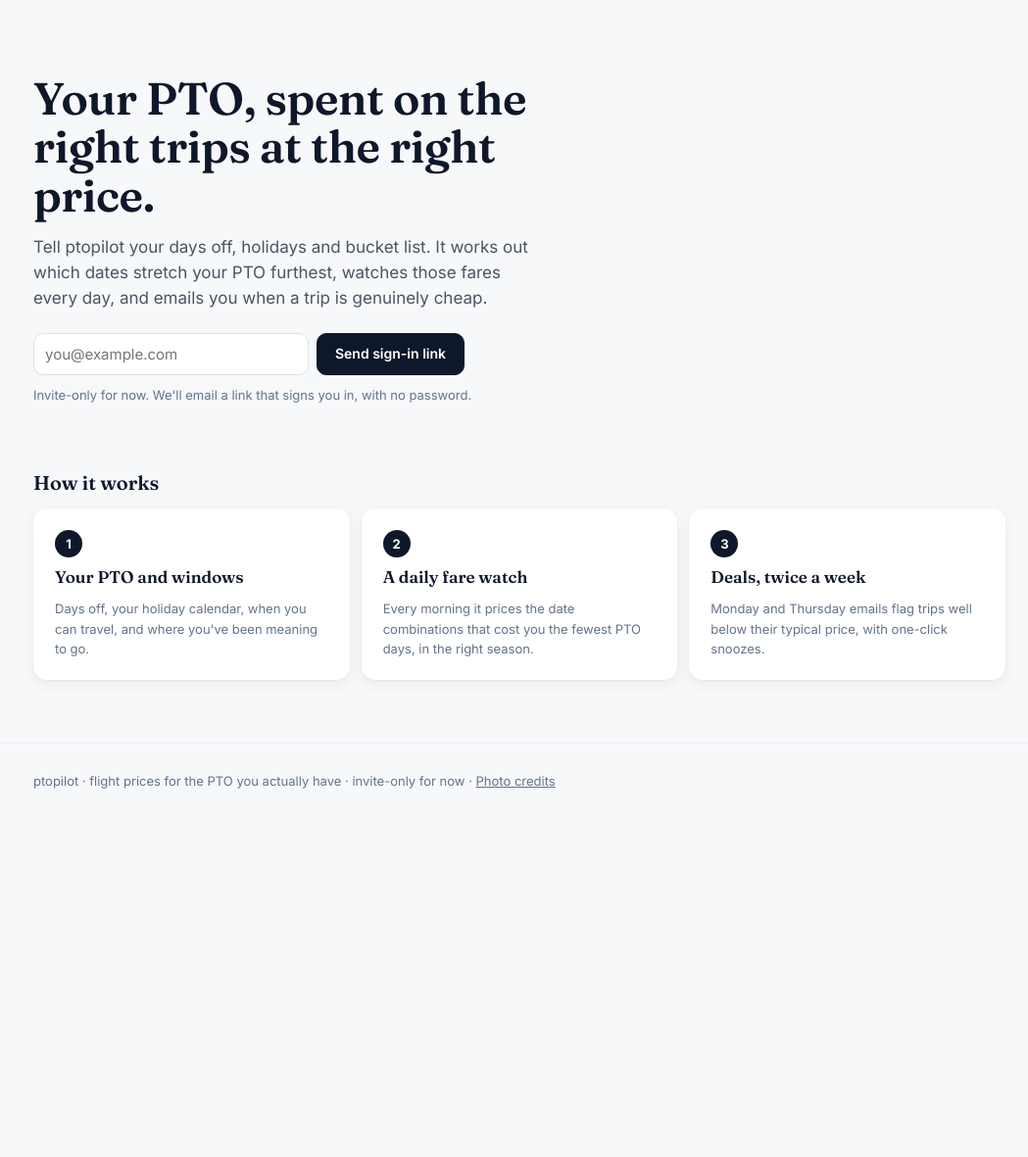
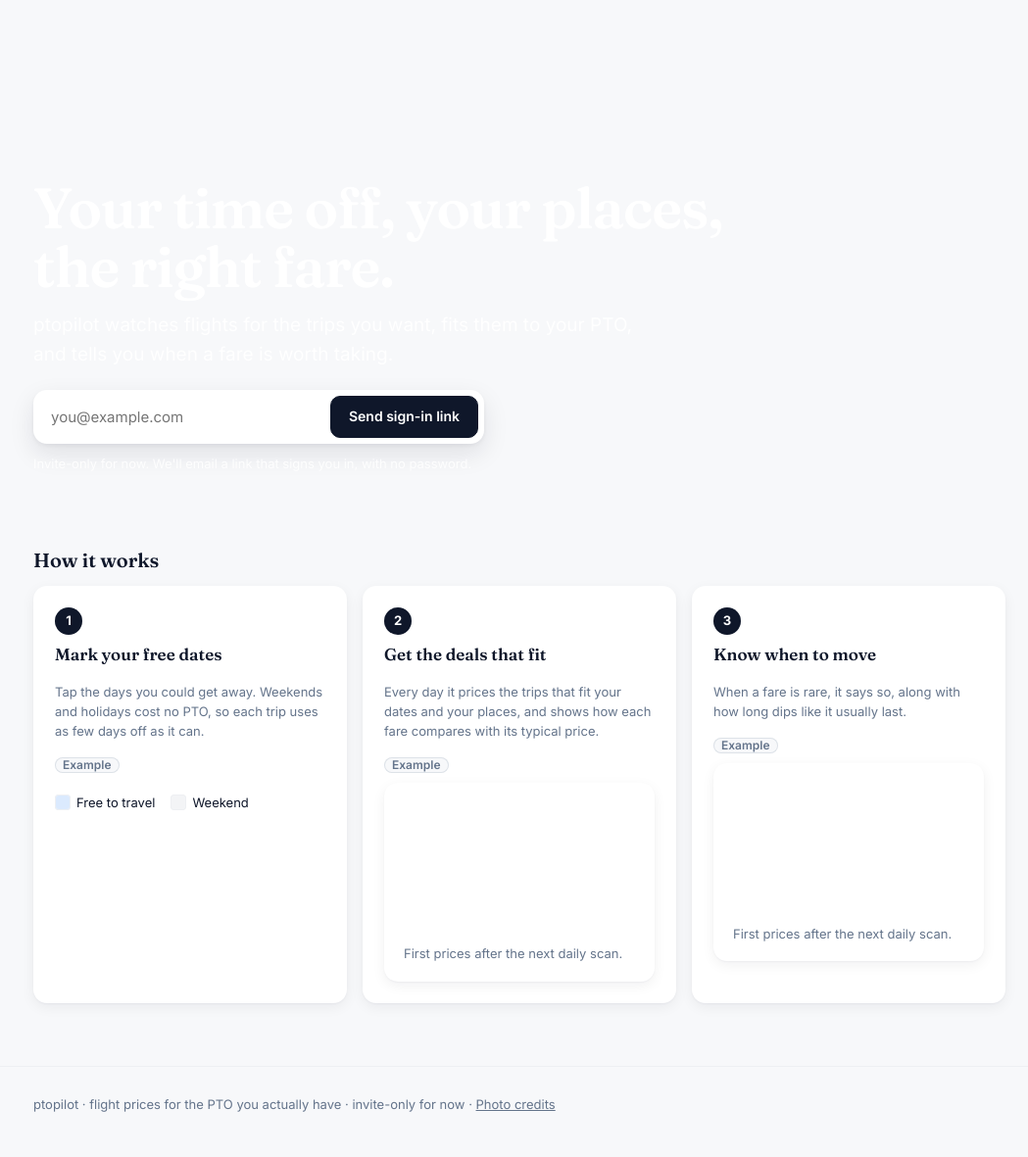
Before and after one commit to nick-dahl/ptopilot, a FastAPI app: template ptopilot/web/templates/landing.html in a window 1280 px wide. Shown: the part 55-1236 px from the top of the page at 98% size, without its empty margins (110-1159 px from the left). Before the commit the page ends 860 px from the top, so only its background shows below. Run offline with FastAPI, Linux system fonts and the light colour scheme; the template is opened without the code that fills it, so the values that code supplies are empty; parts of the project's set-up code (start-up, migrations or seed data) failed here and were passed over.

Commit message:
feat(web): a landing page that sells it
A full-width Torres del Paine hero with the promise and the sign-in box, then
three "how it works" panels of real components labelled Example: the planner's
month table (drawn without tap targets), a deal card and a Rare standout card,
both with their cover photos. No claims about users or savings.

Co-Authored-By: Claude Opus 5.5 <noreply@anthropic.com>

```diff
--- a/ptopilot/web/app.py
+++ b/ptopilot/web/app.py
@@ -83,7 +83,7 @@ from ptopilot.web.history import (
     typical_band,
 )
 from ptopilot.web.planner_view import months_ahead, plan_context, too_short
-from ptopilot.web.samples import sample_cards
+from ptopilot.web.samples import landing
 from ptopilot.web.viz import sparkline, trend_chart, trend_direction
 
 log = logging.getLogger(__name__)
@@ -317,7 +317,7 @@ def create_app(
     @app.get("/")
     def dashboard(request: Request, saved: int = 0):
         if not current_email(request):
-            return page(request, "landing.html", samples=sample_cards(fixed_geo or load_geo()))
+            return page(request, "landing.html", ex=landing(fixed_geo or load_geo()))
         with session_scope(engine) as s:
             user = signed_in_user(s, request)
             if onboarding.needs_welcome(user):
--- a/ptopilot/web/static/app.css
+++ b/ptopilot/web/static/app.css
@@ -226,21 +226,37 @@ a.dest-card:hover { box-shadow: var(--shadow-lift); transform: translateY(-1px);
 .nowrap { white-space: nowrap; }
 .trend-axis { display: flex; justify-content: space-between; color: var(--muted); font-size: 12px; }
 
-/* Landing */
-.landing-hero { display: grid; gap: 28px; align-items: center; padding: 24px 0 36px; }
-@media (min-width: 768px) { .landing-hero { grid-template-columns: 1.1fr 1fr; padding: 48px 0 56px; } }
-.landing-hero h1 { font-size: clamp(32px, 5vw, 46px); line-height: 1.08; }
+/* Landing: a full-width photo hero with the promise and sign-in, then three panels of real components. */
+:root { --landing-hero-height: 420px; --landing-scrim: linear-gradient(180deg, rgba(15, 23, 42, .12) 0%, rgba(15, 23, 42, .35) 45%, rgba(15, 23, 42, .78) 100%); }
+@media (min-width: 768px) { :root { --landing-hero-height: 520px; } }
+.site-header:has(+ .landing-hero) { margin-bottom: 0; }
+.landing-hero + main.wrap { padding-top: 40px; }
+.cover.landing-hero { display: flex; flex-direction: column; justify-content: flex-end; min-height: var(--landing-hero-height); padding: 56px 0 36px; }
+.cover.landing-hero.has-photo { min-height: var(--landing-hero-height); background-image: var(--landing-scrim), var(--cover, none), linear-gradient(135deg, var(--dest), color-mix(in srgb, var(--dest) 70%, #000)); }
+.landing-hero-body { width: 100%; }
+.landing-hero h1 { font-size: clamp(34px, 6vw, 58px); line-height: 1.05; letter-spacing: -.02em; max-width: 13em; }
 .lede { font-size: 17px; color: #4b5563; margin: 14px 0 22px; max-width: 34em; }
-.signin { display: flex; flex-wrap: wrap; gap: 8px; max-width: 440px; }
-.signin input { flex: 1 1 220px; }
-.samples { display: grid; gap: 12px; }
+.landing-hero .lede { color: rgba(255, 255, 255, .92); font-size: clamp(16px, 2vw, 19px); }
+.signin { display: flex; flex-wrap: wrap; gap: 8px; max-width: 460px; }
+.signin input { flex: 1 1 220px; min-width: 0; }
+.landing-hero .signin { padding: 6px; border-radius: var(--radius); background: var(--surface); box-shadow: var(--shadow-lift); text-shadow: none; }
+.landing-hero .signin input { border-color: transparent; }
+.landing-hero .signin .btn { flex: 1 0 auto; }
+@media (min-width: 480px) { .landing-hero .signin .btn { flex: 0 0 auto; } }
+.signin-note { margin: 10px 0 0; color: rgba(255, 255, 255, .85); }
+.landing-hero .cover-credit { top: auto; bottom: 10px; right: var(--gutter); opacity: .85; }
 .sample-label { position: absolute; top: 10px; right: 12px; background: rgba(255, 255, 255, .2); color: #fff; }
-.samples .dest-card { position: relative; }
-.steps { display: grid; gap: 12px; grid-template-columns: 1fr; counter-reset: step; }
-@media (min-width: 768px) { .steps { grid-template-columns: repeat(3, 1fr); } }
-.step { counter-increment: step; }
+.steps { display: grid; gap: 16px; grid-template-columns: 1fr; counter-reset: step; list-style: none; margin: 0; padding: 0; }
+@media (min-width: 900px) { .steps { grid-template-columns: repeat(3, minmax(0, 1fr)); } }
+@media (min-width: 600px) and (max-width: 899px) { .steps { grid-template-columns: repeat(2, minmax(0, 1fr)); } .steps .step:first-child { grid-column: 1 / -1; } }
+.step { counter-increment: step; display: flex; flex-direction: column; }
 .step p { margin: 6px 0 0; }
 .step::before { content: counter(step); display: inline-grid; place-items: center; width: 28px; height: 28px; border-radius: 50%; background: var(--btn); color: #fff; font: 700 13px/1 var(--sans); margin-bottom: 10px; }
+.example { margin: 16px 0 0; display: grid; gap: 10px; }
+.example figcaption { line-height: 1; }
+.example-tag { background: var(--bg); color: var(--muted); box-shadow: inset 0 0 0 1px var(--border); }
+.example .legend { margin: 0; }
+.months-one { grid-template-columns: minmax(0, 300px); }
 .sr-only { position: absolute; width: 1px; height: 1px; overflow: hidden; clip: rect(0 0 0 0); white-space: nowrap; }
 
 /* destinations page */
--- a/ptopilot/web/templates/_components.html
+++ b/ptopilot/web/templates/_components.html
@@ -159,8 +159,9 @@
 {%- endmacro %}
 
 {# The tap-calendar's month tables (the year planner, and the profile's company days off; static/daygrid.js).
-   months: [(name, weeks of day cells)] from planner_view. year: added to each month's label when given. #}
-{% macro month_tables(months, year=None) -%}
+   months: [(name, weeks of day cells)] from planner_view. year: added to each month's label when given.
+   interactive=False draws a picture of it (the landing page's example): no tap targets. #}
+{% macro month_tables(months, year=None, interactive=True) -%}
 {% for name, weeks in months %}
       <table class="month" aria-label="{{ name }}{% if year %} {{ year }}{% endif %}">
         <caption>{{ name }}</caption>
@@ -169,7 +170,7 @@
         {% for week in weeks %}
         <tr>
           {% for c in week %}
-          {% if c %}<td class="day{{ ' we' if c.weekend }}{{ ' hol' if c.holiday }}{{ ' off' if c.day_off }}{{ ' open' if c.open }}{{ ' booked' if c.booked }}" data-date="{{ c.date.isoformat() }}" tabindex="0"{% if c.booked %} title="{{ c.booked }} (booked)"{% elif c.holiday %} title="{{ c.holiday }}"{% endif %}>{{ c.date.day }}</td>
+          {% if c %}<td class="day{{ ' we' if c.weekend }}{{ ' hol' if c.holiday }}{{ ' off' if c.day_off }}{{ ' open' if c.open }}{{ ' booked' if c.booked }}"{% if interactive %} data-date="{{ c.date.isoformat() }}" tabindex="0"{% endif %}{% if c.booked %} title="{{ c.booked }} (booked)"{% elif c.holiday %} title="{{ c.holiday }}"{% endif %}>{{ c.date.day }}</td>
           {% else %}<td class="pad"></td>{% endif %}
           {% endfor %}
         </tr>
--- a/ptopilot/web/templates/base.html
+++ b/ptopilot/web/templates/base.html
@@ -27,6 +27,7 @@
     </nav>
   </div>
 </header>
+{% block hero %}{% endblock %}
 <main class="wrap">
 {% block content %}{% endblock %}
 </main>
--- a/ptopilot/web/templates/landing.html
+++ b/ptopilot/web/templates/landing.html
@@ -1,29 +1,53 @@
 {% extends "base.html" %}
-{% from "_components.html" import dest_card %}
-{% block title %}ptopilot · flight deals that fit your PTO{% endblock %}
-{% block content %}
-<section class="landing-hero">
-  <div>
-    <h1>Your PTO, spent on the right trips at the right price.</h1>
-    <p class="lede">Tell ptopilot your days off, holidays and bucket list. It works out which dates stretch your PTO furthest, watches those fares every day, and emails you when a trip is genuinely cheap.</p>
+{% from "_components.html" import cover, dest_card, month_tables %}
+{% block title %}ptopilot · Your time off, your places, the right fare{% endblock %}
+{% block hero %}
+{# The credit always shows on this cover, so the cover needs no focus stop of its own (link=True). #}
+{% call cover(ex.hero, ex.hero_photo, "landing-hero", link=True) %}
+  <div class="wrap landing-hero-body">
+    <h1>Your time off, your places, the right fare.</h1>
+    <p class="lede">ptopilot watches flights for the trips you want, fits them to your PTO, and tells you when a fare is worth taking.</p>
     <form id="sign-in" class="signin" method="post" action="/login">
       <label class="sr-only" for="email">Email</label>
       <input id="email" name="email" type="email" autocomplete="email" placeholder="you@example.com" required>
       <button class="btn" type="submit">Send sign-in link</button>
     </form>
-    <p class="muted small mt-sm">Invite-only for now. We'll email a link that signs you in, with no password.</p>
+    <p class="small signin-note">Invite-only for now. We'll email a link that signs you in, with no password.</p>
   </div>
-  <div class="samples" aria-label="Example deals">
-    {% for card in samples %}{{ dest_card(card, sample=True) }}{% endfor %}
-  </div>
-</section>
-
-<section>
-  <h2 class="mb">How it works</h2>
-  <div class="steps">
-    <div class="panel step"><h3>Your PTO and windows</h3><p class="muted small">Days off, your holiday calendar, when you can travel, and where you've been meaning to go.</p></div>
-    <div class="panel step"><h3>A daily fare watch</h3><p class="muted small">Every morning it prices the date combinations that cost you the fewest PTO days, in the right season.</p></div>
-    <div class="panel step"><h3>Deals, twice a week</h3><p class="muted small">Monday and Thursday emails flag trips well below their typical price, with one-click snoozes.</p></div>
-  </div>
+{% endcall %}
+{% endblock %}
+{% block content %}
+<section class="how" aria-labelledby="how-title">
+  <h2 id="how-title" class="mb">How it works</h2>
+  <ol class="steps">
+    <li class="panel step">
+      <h3>Mark your free dates</h3>
+      <p class="muted small">Tap the days you could get away. Weekends and holidays cost no PTO, so each trip uses as few days off as it can.</p>
+      <figure class="example">
+        <figcaption><span class="tag example-tag">Example</span></figcaption>
+        <div class="months months-one">{{ month_tables(ex.calendar, interactive=False) }}</div>
+        <ul class="legend small">
+          <li><span class="key day open"></span>Free to travel</li>
+          <li><span class="key day we"></span>Weekend</li>
+        </ul>
+      </figure>
+    </li>
+    <li class="panel step">
+      <h3>Get the deals that fit</h3>
+      <p class="muted small">Every day it prices the trips that fit your dates and your places, and shows how each fare compares with its typical price.</p>
+      <figure class="example">
+        <figcaption><span class="tag example-tag">Example</span></figcaption>
+        {{ dest_card(ex.deal, photo=ex.photos.get(ex.deal.code)) }}
+      </figure>
+    </li>
+    <li class="panel step">
+      <h3>Know when to move</h3>
+      <p class="muted small">When a fare is rare, it says so, along with how long dips like it usually last.</p>
+      <figure class="example">
+        <figcaption><span class="tag example-tag">Example</span></figcaption>
+        {{ dest_card(ex.rare, photo=ex.photos.get(ex.rare.code)) }}
+      </figure>
+    </li>
+  </ol>
 </section>
 {% endblock %}
```
Also changed, not shown: ptopilot/web/samples.py (+44 -2 lines), tests/web/test_landing.py (+3 -3 lines), tests/web/test_landing_v2.py (added, +62 -0 lines).
